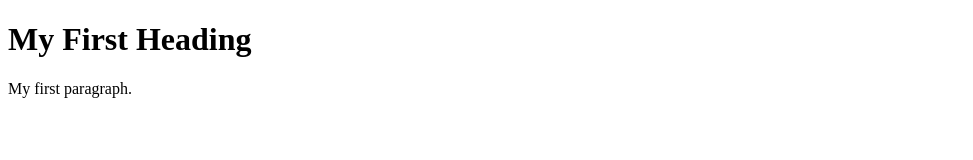
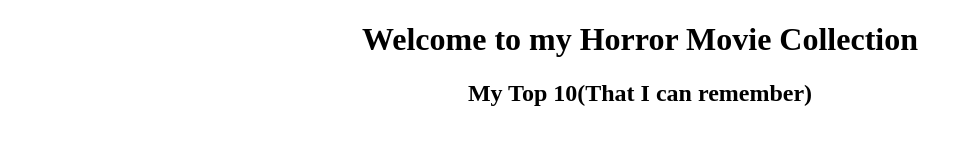
Before and after one commit to Ccruz805/Horror-Movie, a plain HTML site: page index.html in a window 1280 px wide. Shown: the whole page, without its empty margins (0-973 px from the left). Drawn offline with Linux system fonts and the light colour scheme.

Commit message:
Update index.html

```diff
--- a/index.html
+++ b/index.html
@@ -2,8 +2,8 @@
 <html>
 <body>
 
-<h1>My First Heading</h1>
-<p>My first paragraph.</p>
+  <h1><center>Welcome to my Horror Movie Collection</center></h1>
+  <h2><center>My Top 10(That I can remember)</center></h2>
 
 </body>
 </html>
```
